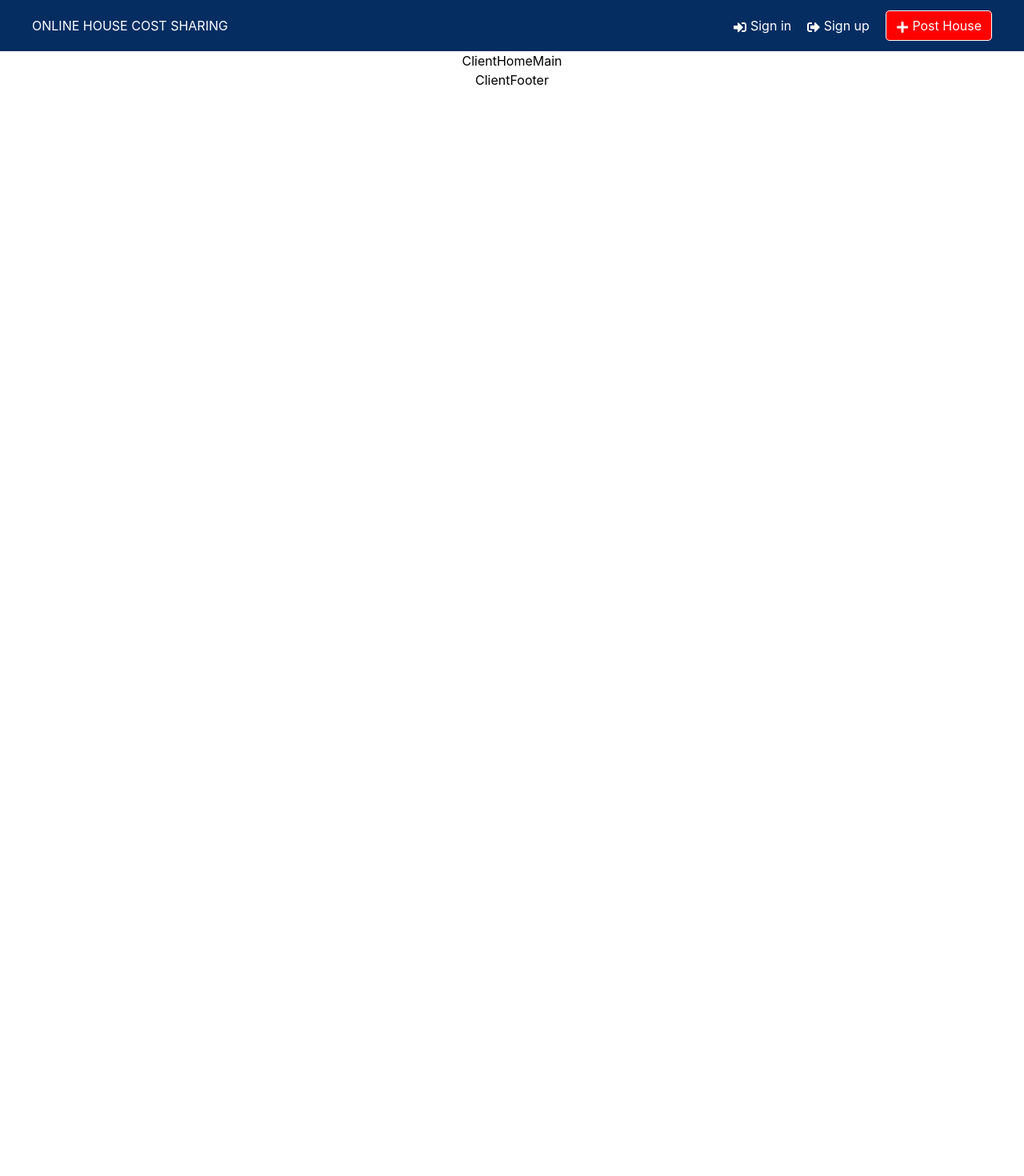
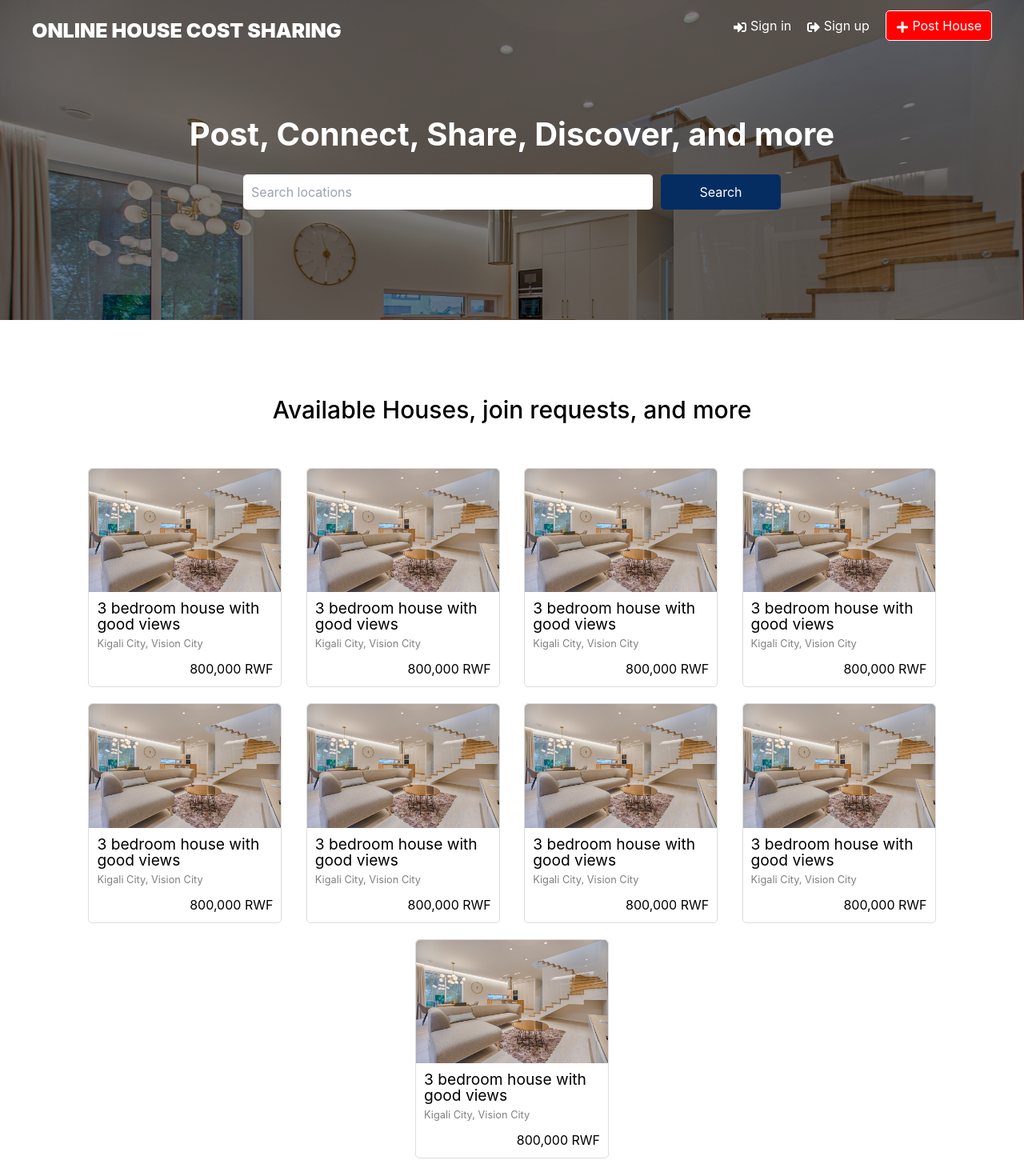
Before and after one commit to hirwajeaneric/online-house-cost-sharing-system, a React (Create React App) app in the folder client/: page / in a window 1280 px wide. Shown: the top 1470 px of the page at 80% size. Before the commit the page ends 800 px from the top, so only its background shows below. Built offline with nearby package versions, Linux system fonts and the light colour scheme.

Commit message:
Saturday's work

```diff
--- a/client/src/App.js
+++ b/client/src/App.js
@@ -10,6 +10,7 @@ import SearchResults from './pages/tenantPages/SearchResults';
 import RequestToJoin from './pages/tenantPages/RequestToJoin';
 import PostHouse from './pages/tenantPages/PostDetails';
 import Signin from './components/signin-signup/SigninSignup';
+import PostDetails from './pages/tenantPages/PostDetails';
 
 function App() {
 
@@ -29,6 +30,7 @@ function App() {
             <Route path='/' element={<Home />} >
               <Route path='housedetails?id' element={<HouseDetails />} />
               <Route path='posts' element={<Posts />} />
+              <Route path='posts/post/:id' element={<PostDetails />} />
               <Route path='results' element={<SearchResults />} />
             </Route>
             {tenantToken ?
--- a/client/src/components/client-app-home-main/ClientBody.jsx
+++ b/client/src/components/client-app-home-main/ClientBody.jsx
@@ -1,8 +1,98 @@
-import React from 'react'
+import React from 'react';
+import '../client-app-home-main/mainStyles.css';
+import sampleImage from "../../assets/imgs/interior-design.jpg";
+import { Link } from 'react-router-dom';
 
 const ClientHomeMain = () => {
   return (
-    <div>ClientHomeMain</div>
+    <div className='client-home-main-container'>
+      <div className='banner'>
+        <div className="banner-overflow">
+        <h1>Post, Connect, Share, Discover, and more</h1>
+          <form>
+            <input type="text" name='location' placeholder='Search locations'/>
+            <input type="submit" value='Search'/>
+          </form>
+        </div>
+      </div>
+      <div className='main-content'>
+        <h1>Available Houses, join requests, and more</h1>
+        <div className="posted-houses-container">
+          <Link to='posts/post/:id' className="a-house">
+            <img src={sampleImage} alt="" />
+            <div className="other-info">
+              <p className="short-description">3 bedroom house with good views</p>
+              <p className="location">Kigali City, Vision City</p>
+              <p className="rent">800,000 RWF</p>
+            </div>
+          </Link>
+          <Link to='posts/post/:id' className="a-house">
+              <img src={sampleImage} alt="" />
+              <div className="other-info">
+                <p className="short-description">3 bedroom house with good views</p>
+                <p className="location">Kigali City, Vision City</p>
+                <p className="rent">800,000 RWF</p>
+              </div>
+          </Link>
+          <Link to='posts/post/:id' className="a-house">
+              <img src={sampleImage} alt="" />
+              <div className="other-info">
+                <p className="short-description">3 bedroom house with good views</p>
+                <p className="location">Kigali City, Vision City</p>
+                <p className="rent">800,000 RWF</p>
+              </div>
+          </Link>
+          <Link to='posts/post/:id' className="a-house">
+              <img src={sampleImage} alt="" />
+              <div className="other-info">
+                <p className="short-description">3 bedroom house with good views</p>
+                <p className="location">Kigali City, Vision City</p>
+                <p className="rent">800,000 RWF</p>
+              </div>
+          </Link>
+          <Link to='posts/post/:id' className="a-house">
+              <img src={sampleImage} alt="" />
+              <div className="other-info">
+                <p className="short-description">3 bedroom house with good views</p>
+                <p className="location">Kigali City, Vision City</p>
+                <p className="rent">800,000 RWF</p>
+              </div>
+          </Link>
+          <Link to='posts/post/:id' className="a-house">
+              <img src={sampleImage} alt="" />
+              <div className="other-info">
+                <p className="short-description">3 bedroom house with good views</p>
+                <p className="location">Kigali City, Vision City</p>
+                <p className="rent">800,000 RWF</p>
+              </div>
+          </Link>
+          <Link to='posts/post/:id' className="a-house">
+              <img src={sampleImage} alt="" />
+              <div className="other-info">
+                <p className="short-description">3 bedroom house with good views</p>
+                <p className="location">Kigali City, Vision City</p>
+                <p className="rent">800,000 RWF</p>
+              </div>
+          </Link>
+          <Link to='posts/post/:id' className="a-house">
+              <img src={sampleImage} alt="" />
+              <div className="other-info">
+                <p className="short-description">3 bedroom house with good views</p>
+                <p className="location">Kigali City, Vision City</p>
+                <p className="rent">800,000 RWF</p>
+              </div>
+          </Link>
+          <Link to='posts/post/:id' className="a-house">
+              <img src={sampleImage} alt="" />
+              <div className="other-info">
+                <p className="short-description">3 bedroom house with good views</p>
+                <p className="location">Kigali City, Vision City</p>
+                <p className="rent">800,000 RWF</p>
+              </div>
+          </Link>
+        </div>
+      </div>
+    </div>
   )
 }
 
--- /dev/null
+++ b/client/src/components/client-app-home-main/mainStyles.css
@@ -0,0 +1,111 @@
+.banner {
+    color: white;
+    background-image: url('../../assets/imgs/interior-design.jpg');
+    background-repeat: no-repeat;
+    background-size: cover;
+}
+
+.banner, .banner-overflow {
+    display: flex;
+    flex-direction: column;
+    align-items: center;
+    justify-content: center;
+    width: 100%;
+    height: 400px;
+}
+
+.banner-overflow {
+    background-color: rgba(0, 0, 0, 0.5);
+}
+
+.banner h1 {
+    font-size: 40px;
+    font-weight: 700;
+    margin-bottom: 20px;
+}
+
+.banner form {
+    display: flex;
+    flex-direction: row;
+    flex-wrap: wrap;
+    justify-content: center;
+    align-items: center;
+    width: 100%;
+}
+
+.banner input {
+    padding: 10px;
+    border-radius: 5px;
+}
+
+.banner input[type='text'] {
+    width: 40%;
+    margin-right: 10px;
+    color: black;
+}
+
+.banner input[type='submit'] {
+    background-color: rgb(5, 45, 98);
+    width: 150px;
+    cursor: pointer;
+}
+
+.banner input[type='submit']:hover {
+    background-color: rgb(0, 74, 171);
+}
+
+
+/*Content*/
+.main-content, .posted-houses-container {
+    display: flex;
+    flex-direction: row;
+    flex-wrap: wrap;
+}
+
+.main-content {
+    justify-content: center;
+    align-items: center;
+    padding: 90px;
+}
+
+.main-content h1 {
+    font-size: 30px;
+    font-weight: 500;
+    margin-bottom: 40px;
+}
+
+.posted-houses-container {
+    justify-content: space-evenly;
+}
+
+.a-house {
+    width: 22%;
+    margin: 10px;
+    border: 1px solid rgb(221, 221, 221);
+    border-radius: 5px;
+}
+
+.a-house img {
+    border-radius: 5px 5px 0 0;
+}
+
+.a-house .other-info {
+    padding: 10px;
+    /* background-color: whitesmoke; */
+}
+
+.short-description {
+    /* font-weight: 500; */
+    font-size: 120%;
+    line-height: 20px;
+}
+
+.location {
+    font-size: 80%;
+    color: gray;
+    margin: 5px 0 10px;
+}
+
+.rent {
+    text-align: right;
+}
--- a/client/src/components/client-footer/ClientFooter.jsx
+++ b/client/src/components/client-footer/ClientFooter.jsx
@@ -1,8 +1,15 @@
-import React from 'react'
+import React from 'react';
+import './footer.css';
 
 const ClientFooter = () => {
   return (
-    <div>ClientFooter</div>
+    <div className='footer-container'>
+      <div className='copyrights-and-others'>
+        <p className="copyrights">
+          &copy; 2022. Online House Cost Sharing • Made by Mukunde Uwacu Marie Orthence.
+        </p>
+      </div>
+    </div>
   )
 }
 
--- /dev/null
+++ b/client/src/components/client-footer/footer.css
@@ -0,0 +1,10 @@
+.footer-container {
+    display: flex;
+    flex-direction: column;
+    align-items: center;
+    justify-content: center;
+    width: 100%;
+    height: 100px;
+    background-color: rgb(5, 45, 98);
+    color: white;
+}
--- a/client/src/components/client-header/navigationStyles.css
+++ b/client/src/components/client-header/navigationStyles.css
@@ -10,9 +10,10 @@
 
 .navigation-container {
     width: 100%;
-    background-color: rgb(5, 45, 98);
+    background-color: rgb(5, 45, 98, 0);
     padding: 20px 40px;
-    z-index: 1;
+    z-index: 3;
+    position: fixed;
 }
 
 .logo-space {
@@ -27,7 +28,8 @@
 }
 
 .logo-space h1 {
-
+    font-size: 25px;
+    font-weight: 900;
 }
 
 .authentication-commands {
```
Also changed, not shown: client/src/assets/imgs/interior-design.jpg (added), 1 other file (tests, documents, lock files or other folders).
